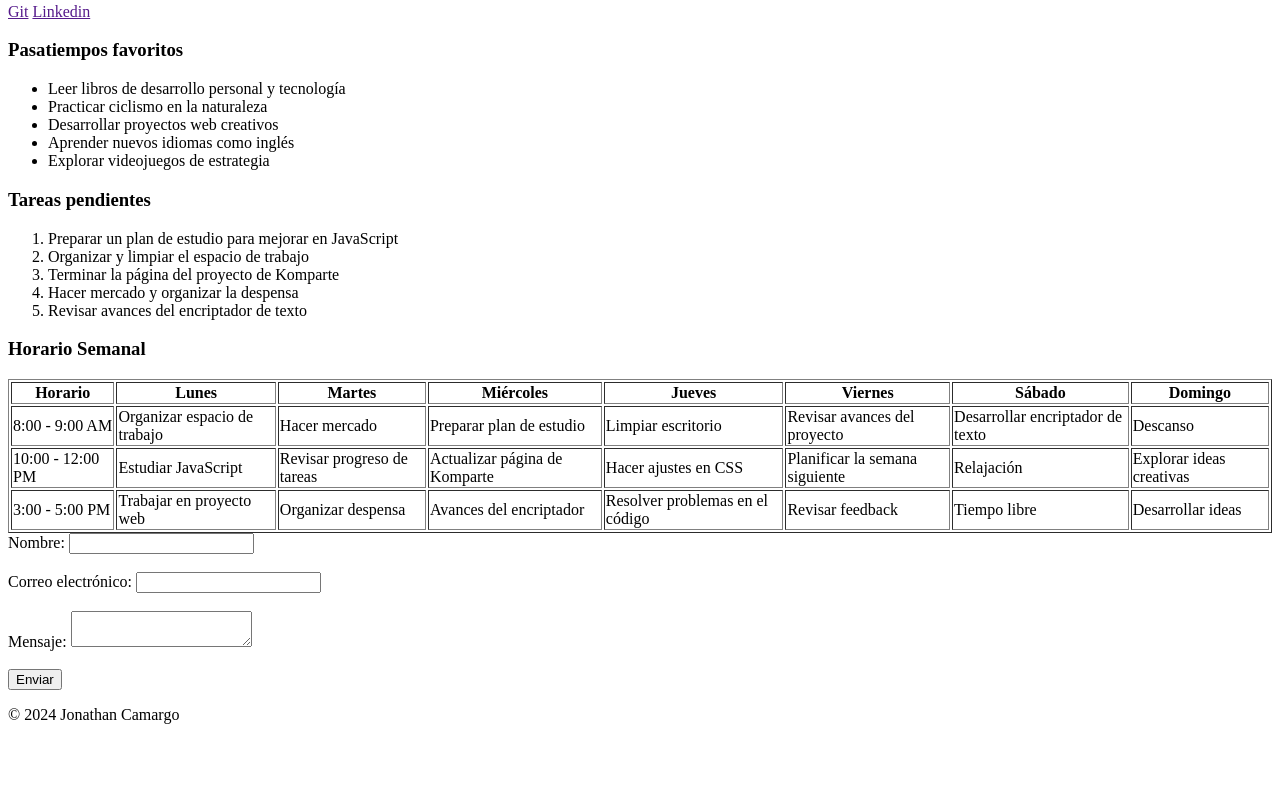
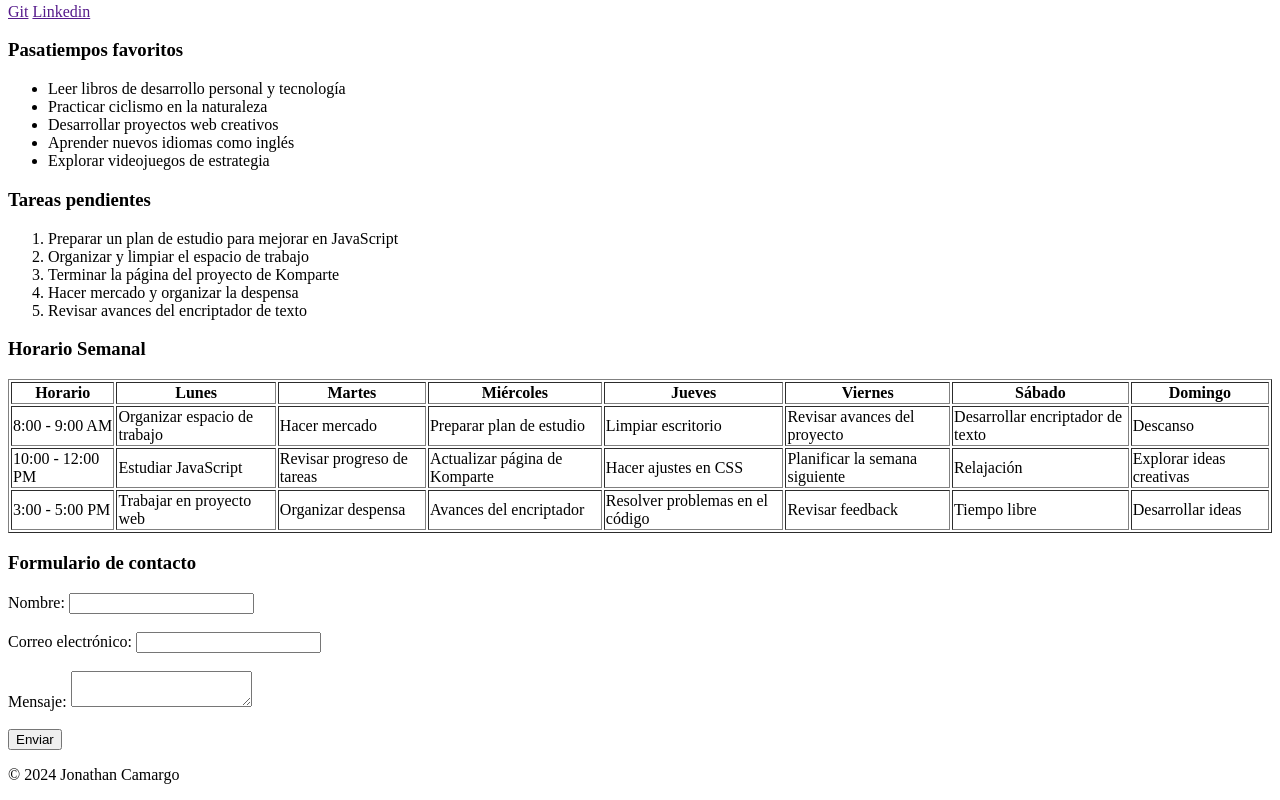
Before and after one commit to JCamargoDiaz/mi-pagina-web, a plain HTML site: page index.html in a window 1280 px wide. Shown: the part 807-1607 px from the top of the page. Before the commit the page ends 1547 px from the top, so only its background shows below. Drawn offline with Linux system fonts and the light colour scheme.

Commit message:
ingreso de titulo de fomrulario

```diff
--- a/index.html
+++ b/index.html
@@ -114,6 +114,8 @@
     </tbody>
   </table>
 
+  <h3>Formulario de contacto</h3>
+
   <form action="">
     <label for="nombre">Nombre:</label>
     <input type="text" id="nombre" name="nombre"><br><br>
```
